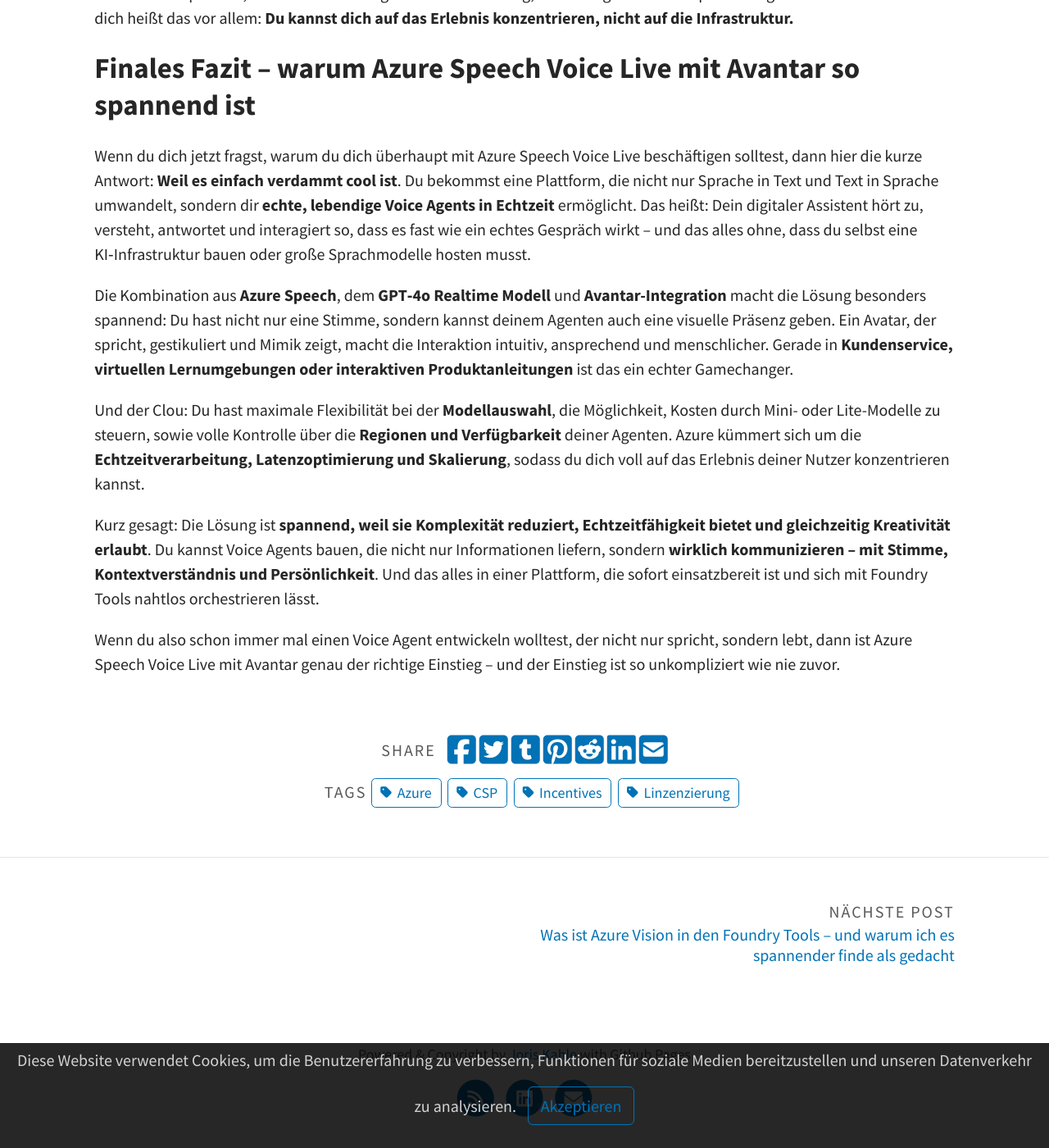
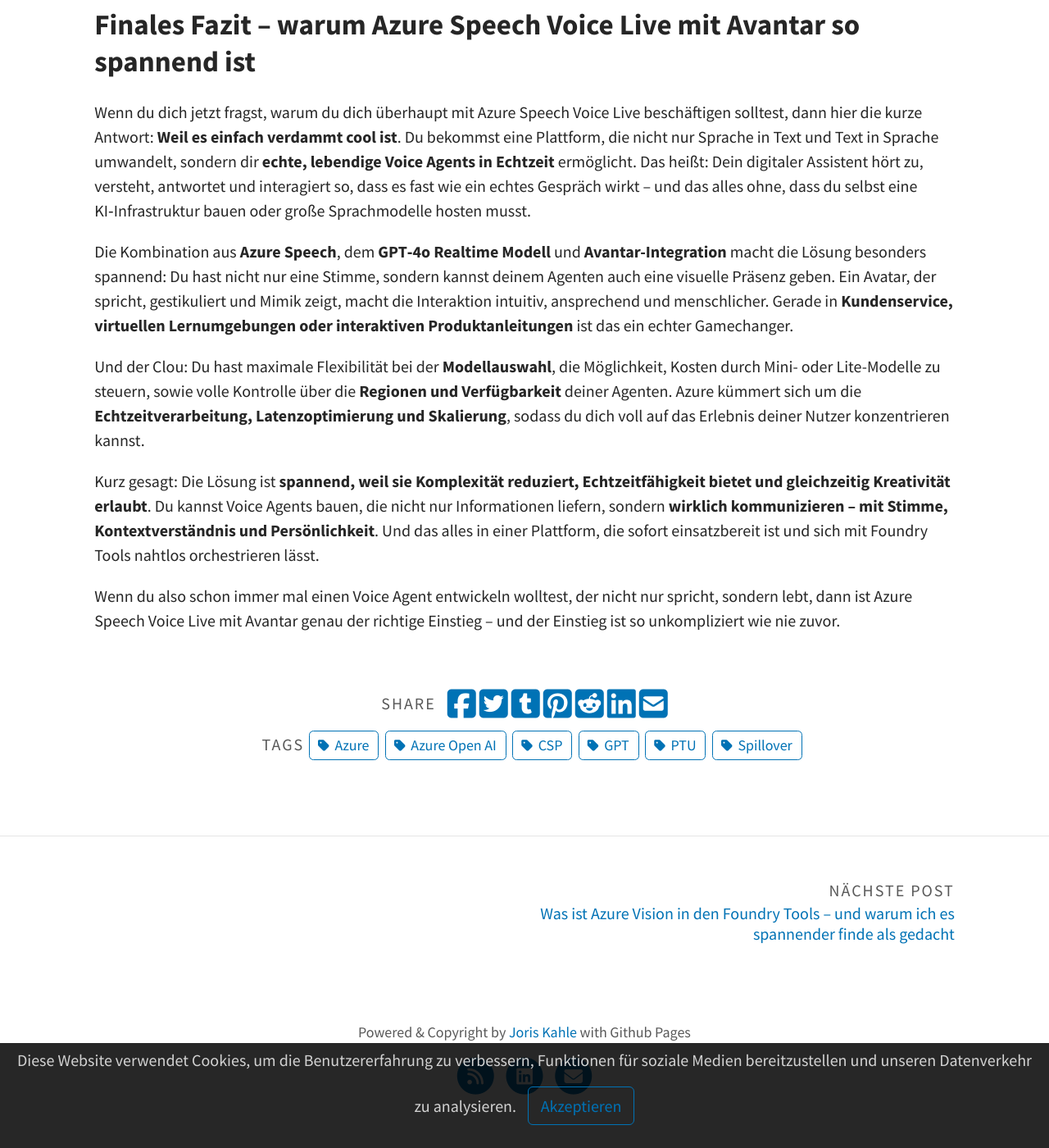
Before and after one commit to joriskahle007/joriskahle007.github.io, a Jekyll site: the page built from _posts/2026-02-10-AzureSpeechVoiceLive.md, in a window 1280 px wide and 1400 px high, scrolled down 5067 px. Shown: the whole window at 82% size. Built offline with Jekyll 4.4.1, drawn with Linux system fonts in a browser that asks for light colours; a script that is not in the unit is left out; after the commit the page ends 6441 px from its top, so only the background shows below that.

Commit message:
Update 2026-02-10-AzureSpeechVoiceLive.md

```diff
--- a/_posts/2026-02-10-AzureSpeechVoiceLive.md
+++ b/_posts/2026-02-10-AzureSpeechVoiceLive.md
@@ -1,8 +1,7 @@
 ---
 layout: post
 title: Azure Speech – Voice Live mit Avantar und Foundry Tools
-feature-img: assets/img/feature-img/enterprise-scale-architecture.jpg
-tags: [CSP, Azure, Incentives, Linzenzierung]
+tags: [CSP, Azure, GPT, Spillover, PTU, Azure Open AI]
 ---
 
 ## Dein kompletter Guide zu Voice Agents mit Echtzeit‑Sprachinteraktion
```
